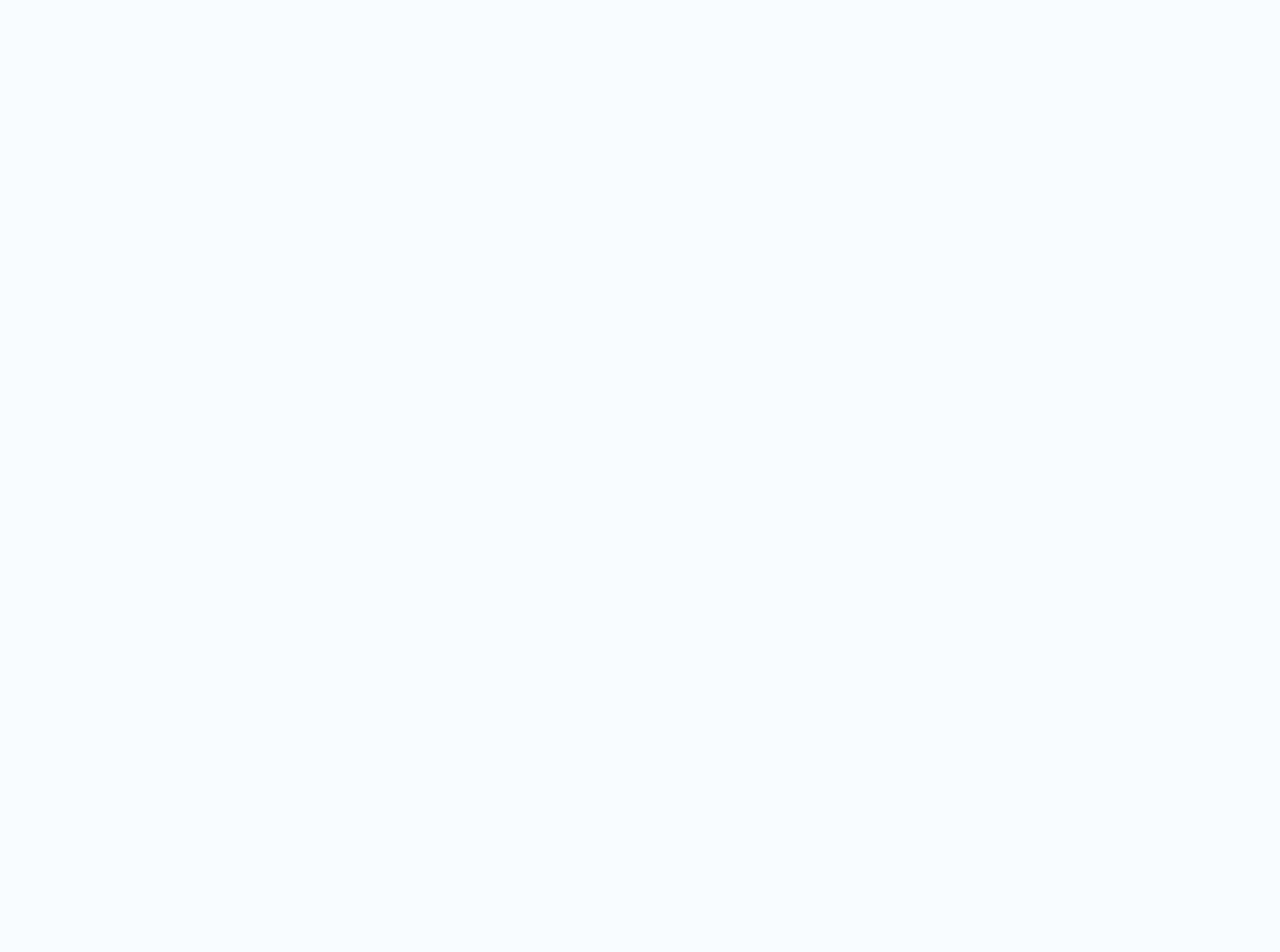
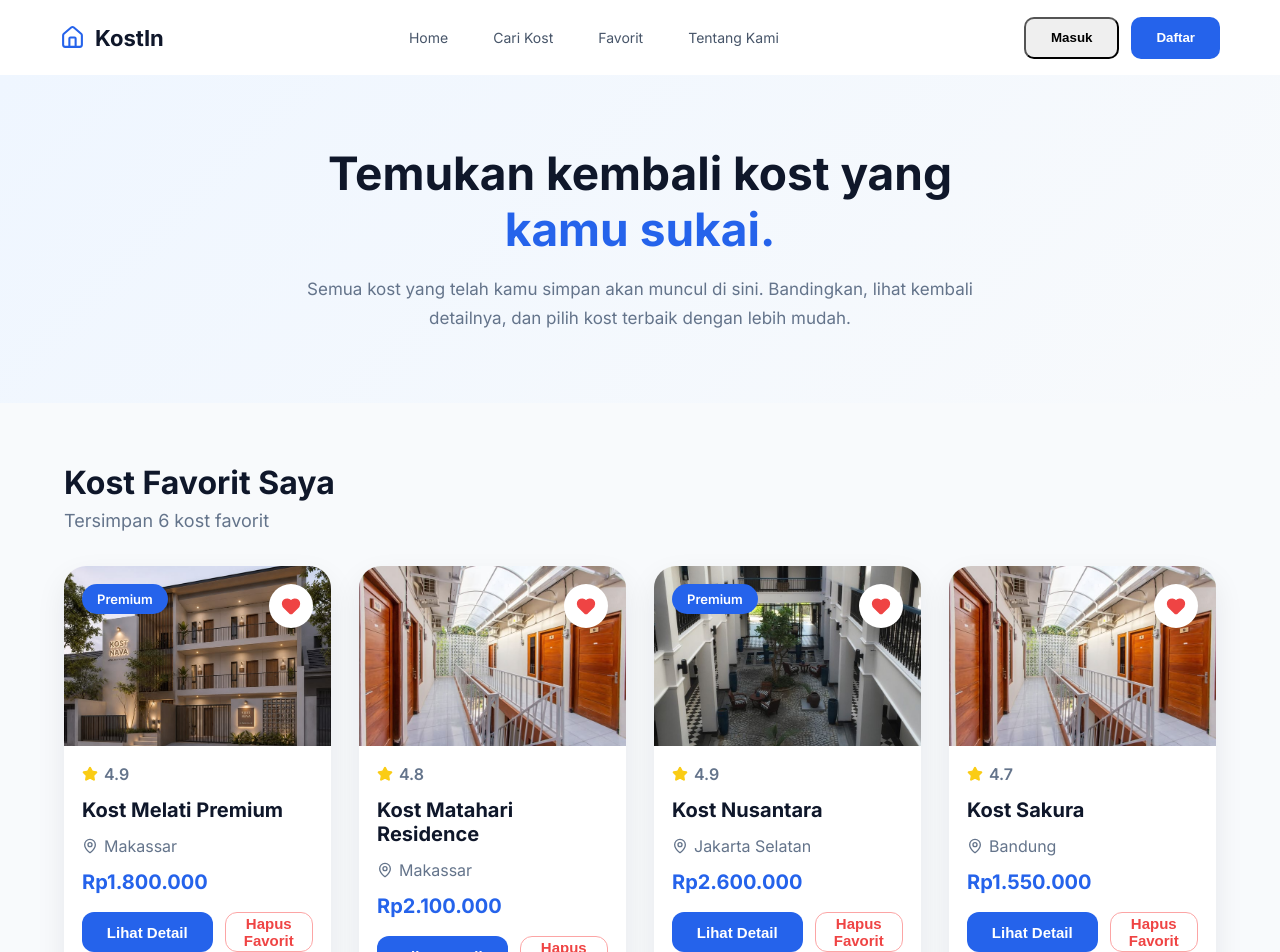
Before and after one commit to erinayulestari/kostin-frontend-kelompok6, a React app: page /favorit in a window 1280 px wide. Before the commit this address had no page. Shown: the top 952 px of the page. Before the commit the page ends 800 px from the top, so only its background shows below. Built offline with nearby package versions, Linux system fonts and the light colour scheme; the HTML template or start-up script is replaced by a standard one.

Commit message:
feat(favorit): add favorite page (#11)

```diff
--- a/src/App.jsx
+++ b/src/App.jsx
@@ -8,11 +8,11 @@ import Home from "./pages/Home";
 import Login from "./pages/Login";
 import CariKost from "./pages/CariKost";
 import DetailKost from "./pages/DetailKost";
+import Favorit from "./pages/Favorit";
 
 function App() {
   return (
     <BrowserRouter>
-
       <Routes>
 
         <Route
@@ -35,8 +35,12 @@ function App() {
           element={<DetailKost />}
         />
 
+        <Route
+          path="/favorit"
+          element={<Favorit />}
+        />
+
       </Routes>
-
     </BrowserRouter>
   );
 }
--- /dev/null
+++ b/src/components/FavoriteCard.jsx
@@ -0,0 +1,72 @@
+import { Heart, MapPin, Star } from "lucide-react";
+
+export default function FavoriteCard({ kost }) {
+  return (
+    <div className="favorite-card">
+
+      <div className="favorite-image">
+
+        <img
+          src={kost.image}
+          alt={kost.nama}
+        />
+
+        {kost.premium && (
+          <span className="favorite-badge">
+            Premium
+          </span>
+        )}
+
+        <button className="favorite-love">
+          <Heart
+            size={20}
+            fill="#EF4444"
+            color="#EF4444"
+          />
+        </button>
+
+      </div>
+
+      <div className="favorite-content">
+
+        <div className="favorite-rating">
+
+          <Star
+            size={16}
+            fill="#FACC15"
+            color="#FACC15"
+          />
+
+          <span>{kost.rating}</span>
+
+        </div>
+
+        <h3>{kost.nama}</h3>
+
+        <p className="favorite-location">
+
+          <MapPin size={16} />
+
+          {kost.lokasi}
+
+        </p>
+
+        <h2>{kost.harga}</h2>
+
+        <div className="favorite-button-group">
+
+          <button className="detail-btn">
+            Lihat Detail
+          </button>
+
+          <button className="remove-btn">
+            Hapus Favorit
+          </button>
+
+        </div>
+
+      </div>
+
+    </div>
+  );
+}
--- /dev/null
+++ b/src/components/FavoriteHero.jsx
@@ -0,0 +1,36 @@
+import { Heart } from "lucide-react";
+
+export default function FavoriteHero() {
+  return (
+    <section className="favorite-hero">
+
+      <div className="favorite-hero-content">
+
+        <div className="favorite-badge">
+
+          <Heart
+            size={18}
+            fill="#EF4444"
+            color="#EF4444"
+          />
+
+          <span>Kost Favorit</span>
+
+        </div>
+
+        <h1>
+          Temukan kembali kost yang <br />
+          <span>kamu sukai.</span>
+        </h1>
+
+        <p>
+          Semua kost yang telah kamu simpan akan muncul di sini.
+          Bandingkan, lihat kembali detailnya, dan pilih kost
+          terbaik dengan lebih mudah.
+        </p>
+
+      </div>
+
+    </section>
+  );
+}
--- /dev/null
+++ b/src/data/favoriteData.js
@@ -0,0 +1,67 @@
+import kost1 from "../assets/premium.jpeg";
+import kost2 from "../assets/melati.jpeg";
+import kost3 from "../assets/kost1.jpg";
+
+const favoriteData = [
+  {
+    id: 1,
+    nama: "Kost Melati Premium",
+    lokasi: "Makassar",
+    harga: "Rp1.800.000",
+    rating: 4.9,
+    image: kost1,
+    premium: true,
+  },
+
+  {
+    id: 2,
+    nama: "Kost Matahari Residence",
+    lokasi: "Makassar",
+    harga: "Rp2.100.000",
+    rating: 4.8,
+    image: kost2,
+    premium: false,
+  },
+
+  {
+    id: 3,
+    nama: "Kost Nusantara",
+    lokasi: "Jakarta Selatan",
+    harga: "Rp2.600.000",
+    rating: 4.9,
+    image: kost3,
+    premium: true,
+  },
+
+  {
+    id: 4,
+    nama: "Kost Sakura",
+    lokasi: "Bandung",
+    harga: "Rp1.550.000",
+    rating: 4.7,
+    image: kost2,
+    premium: false,
+  },
+
+  {
+    id: 5,
+    nama: "Kost Harmoni",
+    lokasi: "Yogyakarta",
+    harga: "Rp1.950.000",
+    rating: 4.8,
+    image: kost1,
+    premium: true,
+  },
+
+  {
+    id: 6,
+    nama: "Kost Lavender",
+    lokasi: "Surabaya",
+    harga: "Rp1.700.000",
+    rating: 4.6,
+    image: kost3,
+    premium: false,
+  },
+];
+
+export default favoriteData;
--- /dev/null
+++ b/src/pages/Favorit.jsx
@@ -0,0 +1,50 @@
+import Navbar from "../components/Navbar";
+import Footer from "../components/Footer";
+
+import FavoriteHero from "../components/FavoriteHero";
+import FavoriteCard from "../components/FavoriteCard";
+
+import favoriteData from "../data/favoriteData";
+
+import "../styles/favorite.css";
+
+export default function Favorite() {
+  return (
+    <>
+      <Navbar />
+
+      <FavoriteHero />
+
+      <section className="favorite-section">
+
+        <div className="favorite-header">
+
+          <h2>
+            Kost Favorit Saya
+          </h2>
+
+          <p>
+            Tersimpan {favoriteData.length} kost favorit
+          </p>
+
+        </div>
+
+        <div className="favorite-grid">
+
+          {favoriteData.map((kost) => (
+
+            <FavoriteCard
+              key={kost.id}
+              kost={kost}
+            />
+
+          ))}
+
+        </div>
+
+      </section>
+
+      <Footer />
+    </>
+  );
+}
--- /dev/null
+++ b/src/styles/favorite.css
@@ -0,0 +1,440 @@
+.favorite-page{
+    background:#F8FAFC;
+    min-height:100vh;
+    padding:50px 0 80px;
+}
+
+.favorite-container{
+    width:90%;
+    max-width:1300px;
+    margin:auto;
+}
+
+.favorite-header{
+    margin-bottom:45px;
+}
+
+.favorite-header h1{
+    font-size:52px;
+    font-weight:700;
+    color:#0F172A;
+    margin-bottom:12px;
+}
+
+.favorite-header p{
+    font-size:18px;
+    color:#64748B;
+    margin-bottom:28px;
+}
+
+.favorite-count{
+    display:inline-flex;
+    align-items:center;
+    gap:10px;
+
+    padding:14px 22px;
+
+    background:white;
+
+    border:1px solid #D6E4FF;
+    border-radius:14px;
+
+    color:#2563EB;
+    font-size:16px;
+    font-weight:600;
+
+    cursor:pointer;
+}
+/* ===========================
+   FAVORITE HERO
+=========================== */
+
+.favorite-hero{
+
+    width:100%;
+    padding:70px 0;
+
+    background:linear-gradient(
+        135deg,
+        #EFF6FF,
+        #F8FAFC
+    );
+
+}
+
+.favorite-hero-content{
+
+    width:90%;
+    margin:auto;
+
+    text-align:center;
+
+}
+
+.favorite-hero h1{
+
+    font-size:46px;
+    color:#0F172A;
+    font-weight:700;
+
+}
+
+.favorite-hero h1 span{
+
+    color:#2563EB;
+
+}
+
+.favorite-hero p{
+
+    margin-top:18px;
+
+    font-size:17px;
+
+    color:#64748B;
+
+    max-width:700px;
+    margin-inline:auto;
+
+    line-height:1.7;
+
+}
+
+
+/* ===========================
+   SECTION
+=========================== */
+
+.favorite-section{
+
+    width:90%;
+    margin:60px auto 80px;
+
+}
+
+.favorite-header{
+
+    margin-bottom:35px;
+
+}
+
+.favorite-header h2{
+
+    font-size:32px;
+
+    color:#0F172A;
+
+}
+
+.favorite-header p{
+
+    margin-top:8px;
+
+    color:#64748B;
+
+}
+
+
+/* ===========================
+   GRID
+=========================== */
+
+.favorite-grid{
+
+    display:grid;
+
+    grid-template-columns:repeat(4,1fr);
+
+    gap:28px;
+
+}
+
+
+/* ===========================
+   CARD
+=========================== */
+
+.favorite-card{
+
+    background:white;
+
+    border-radius:22px;
+
+    overflow:hidden;
+
+    box-shadow:0 12px 30px rgba(15,23,42,.08);
+
+    transition:.3s;
+
+}
+
+.favorite-card:hover{
+
+    transform:translateY(-8px);
+
+    box-shadow:0 18px 45px rgba(37,99,235,.15);
+
+}
+
+
+/* ===========================
+   IMAGE
+=========================== */
+
+.favorite-image{
+
+    position:relative;
+
+    height:180px;
+
+}
+
+.favorite-image img{
+
+    width:100%;
+    height:100%;
+
+    object-fit:cover;
+
+}
+
+
+/* badge */
+
+.favorite-badge{
+
+    position:absolute;
+
+    top:18px;
+    left:18px;
+
+    background:#2563EB;
+
+    color:white;
+
+    padding:7px 15px;
+
+    border-radius:30px;
+
+    font-size:13px;
+
+    font-weight:600;
+
+}
+
+
+/* love */
+
+.favorite-love{
+
+    position:absolute;
+
+    top:18px;
+    right:18px;
+
+    width:44px;
+    height:44px;
+
+    border:none;
+
+    border-radius:50%;
+
+    background:white;
+
+    display:flex;
+    justify-content:center;
+    align-items:center;
+
+    cursor:pointer;
+
+    box-shadow:0 8px 20px rgba(0,0,0,.12);
+
+}
+
+
+/* ===========================
+   CONTENT
+=========================== */
+
+.favorite-content{
+
+    padding:18px;
+
+}
+
+.favorite-rating{
+
+    display:flex;
+
+    align-items:center;
+
+    gap:6px;
+
+    margin-bottom:14px;
+
+    color:#64748B;
+
+    font-weight:600;
+
+}
+
+.favorite-content h3{
+
+    font-size:20px;
+
+    color:#0F172A;
+
+}
+
+.favorite-location{
+
+    display:flex;
+
+    align-items:center;
+
+    gap:6px;
+
+    margin:14px 0;
+
+    color:#64748B;
+
+}
+
+.favorite-content h2{
+
+    color:#2563EB;
+
+    font-size:20px;
+
+    margin-bottom:18px;
+
+}
+
+
+/* ===========================
+   BUTTON
+=========================== */
+
+.favorite-button-group{
+
+    display:flex;
+
+    gap:12px;
+
+}
+
+.favorite-button-group button{
+
+    flex:1;
+
+    height:40px;
+
+    border-radius:12px;
+
+    cursor:pointer;
+
+    font-size:15px;
+
+    font-weight:600;
+
+    transition:.25s;
+
+}
+
+.detail-btn{
+
+    border:none;
+
+    background:#2563EB;
+
+    color:white;
+
+}
+
+.detail-btn:hover{
+
+    background:#1D4ED8;
+
+}
+
+.remove-btn{
+
+    background:white;
+
+    color:#EF4444;
+
+    border:1px solid #FCA5A5;
+
+}
+
+.remove-btn:hover{
+
+    background:#FEF2F2;
+
+}
+
+
+/* ===========================
+   RESPONSIVE
+=========================== */
+
+@media(max-width:1100px){
+
+.favorite-grid{
+
+grid-template-columns:repeat(2,1fr);
+
+}
+
+}
+
+@media(max-width:768px){
+
+.favorite-grid{
+
+grid-template-columns:1fr;
+
+}
+
+.favorite-hero h1{
+
+font-size:34px;
+
+}
+
+.favorite-header h2{
+
+font-size:28px;
+
+}
+
+}
+@media(max-width:1200px){
+
+.favorite-grid{
+
+grid-template-columns:repeat(3,1fr);
+
+}
+
+}
+
+@media(max-width:900px){
+
+.favorite-grid{
+
+grid-template-columns:repeat(2,1fr);
+
+}
+
+}
+
+@media(max-width:600px){
+
+.favorite-grid{
+
+grid-template-columns:1fr;
+
+}
+
+}
```
Also changed, not shown: src/assets/logo kostin.png (added), src/components/EmptyFavorit.jsx (added).
